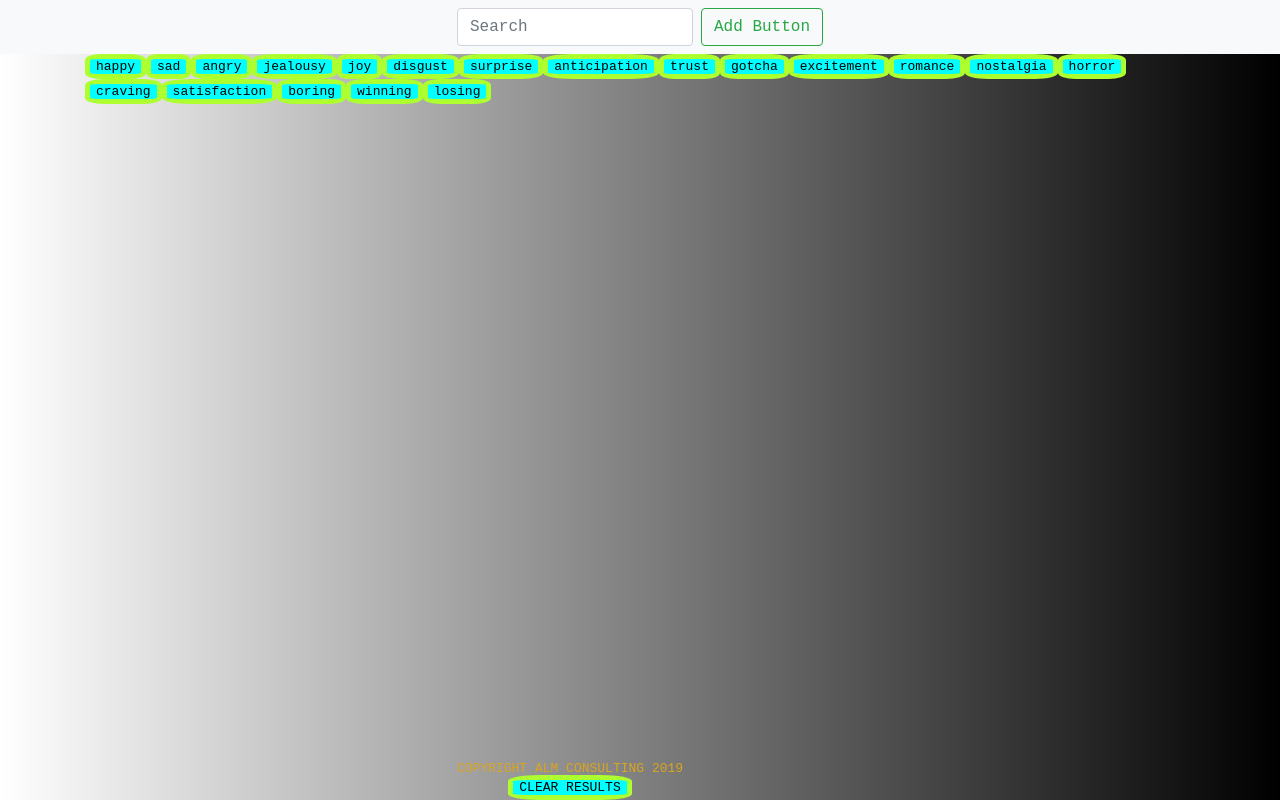
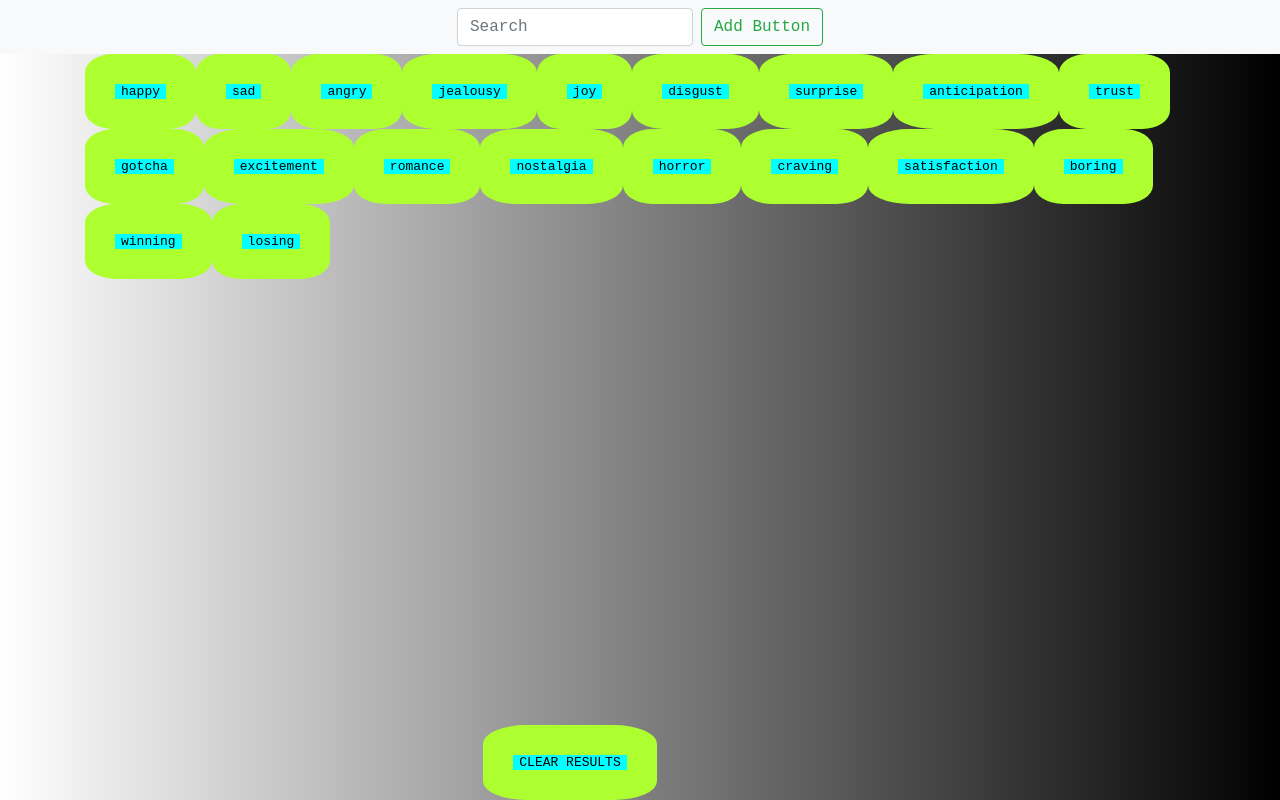
Before and after one commit to jazznerd206/Giftastic, a plain HTML site: page index.html in a window 1280 px wide. Drawn offline with nearby package versions, Linux system fonts and the light colour scheme.

Commit message:
removed footertag

```diff
--- a/assets/styles.css
+++ b/assets/styles.css
@@ -13,7 +13,7 @@ body {
 }
 
 button {
-    border: 5px, solid, greenyellow;
+    border: 30px, solid, greenyellow;
     border-radius: 25%;
     background-color: aqua;
 }
--- a/index.html
+++ b/index.html
@@ -32,7 +32,7 @@
 
 
     <!-- FOOTER WITH RELEVANT INFO -->
-    <div class="container" id="footer">COPYRIGHT ALM CONSULTING 2019
+    <div class="container" id="footer">
         <center><button id=clearButton>CLEAR RESULTS</button></center>
     </div>
 
```
